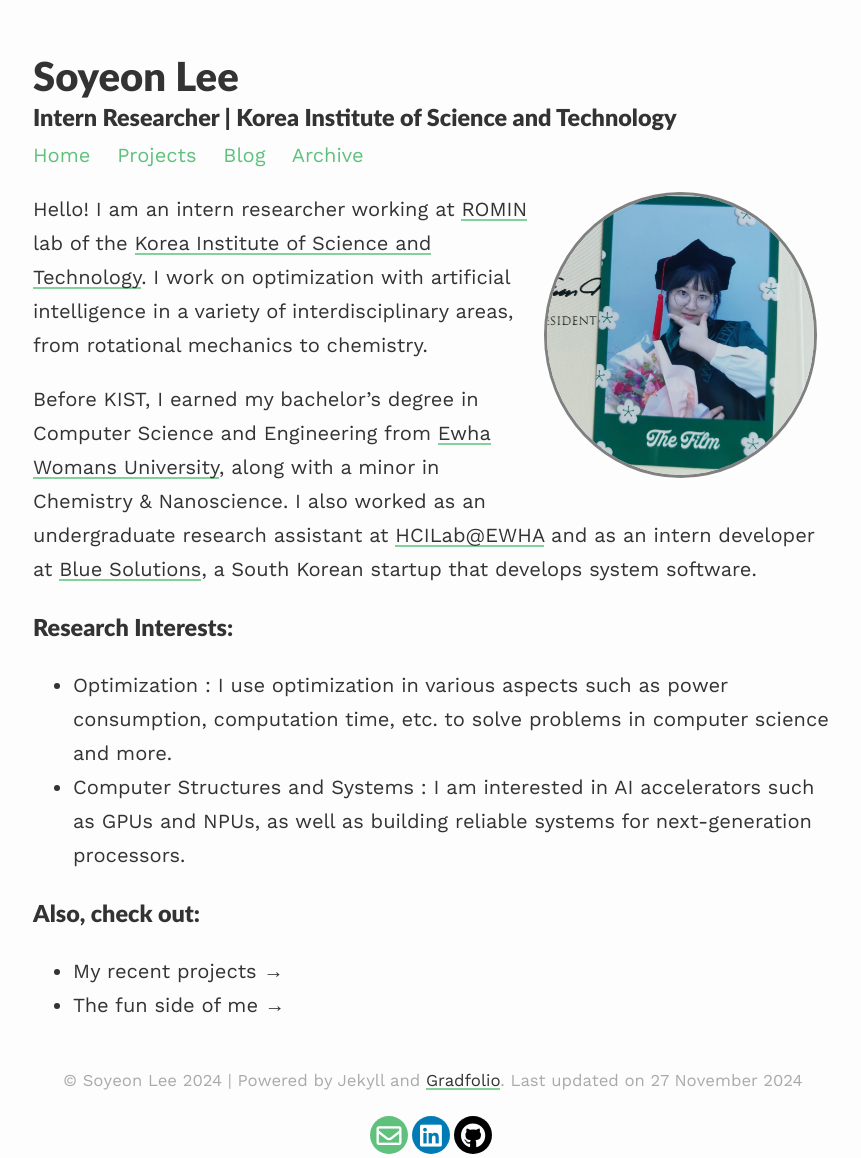
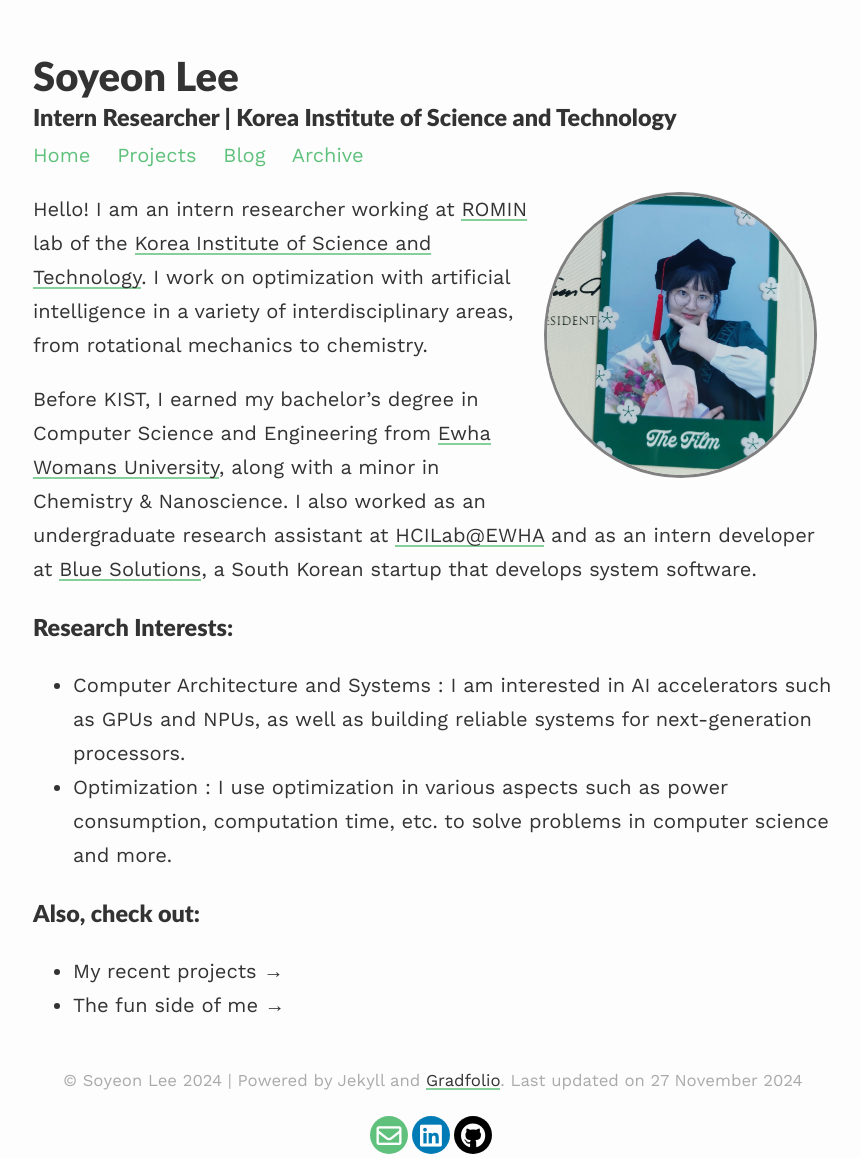
Before and after one commit to soysilver/soysilvery, a Jekyll site: the page built from index.md, in a window 1280 px wide. Shown: the whole page, without its empty margins (207-1068 px from the left). Built offline with Jekyll 4.4.1, drawn with Linux system fonts in a browser that asks for light colours; nearby versions of some CDN libraries.

Commit message:
Update index.md

```diff
--- a/index.md
+++ b/index.md
@@ -12,8 +12,8 @@ Hello! I am an intern researcher working at [ROMIN](https://romin.re.kr/){:targe
 Before KIST, I earned my bachelor's degree in Computer Science and Engineering from [Ewha Womans University](https://www.ewha.ac.kr/ewhaen/index.do){:target="_blank"}, along with a minor in Chemistry & Nanoscience. I also worked as an undergraduate research assistant at [HCILab@EWHA](https://hcil-ewha.github.io/homepage/){:target="_blank"} and as an intern developer at [Blue Solutions](http://www.bluechain.kr/main#){:target="_blank"}, a South Korean startup that develops system software.
 
 ### Research Interests:
+- Computer Architecture and Systems : I am interested in AI accelerators such as GPUs and NPUs, as well as building reliable systems for next-generation processors.
 - Optimization : I use optimization in various aspects such as power consumption, computation time, etc. to solve problems in computer science and more.
-- Computer Structures and Systems : I am interested in AI accelerators such as GPUs and NPUs, as well as building reliable systems for next-generation processors.
 
 
 ### Also, check out:
```
